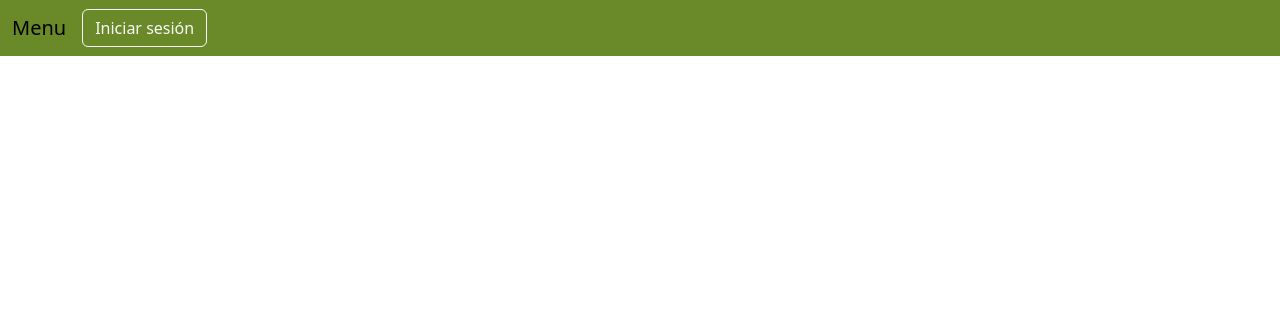
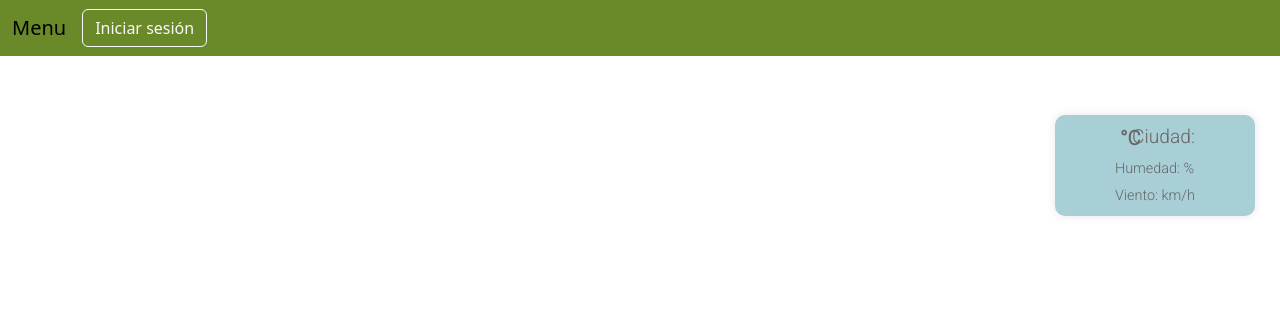
Before and after one commit to Mappo1562/GRUPO21-2025-PROYINF, a Django app: template Proyecto/proyectogrupo08/templates/index.html in a window 1280 px wide. Shown: the top 316 px of the page. Run offline with Django 5.2, Linux system fonts and the light colour scheme; the template is opened without the code that fills it, so the values that code supplies are empty.

Commit message:
Update index.html

```diff
--- a/Proyecto/proyectogrupo08/templates/index.html
+++ b/Proyecto/proyectogrupo08/templates/index.html
@@ -6,112 +6,67 @@
         <link href="https://fonts.googleapis.com/css2?family=Roboto:wght@300&display=swap" rel="stylesheet">
         <title>Men&uacute;</title>
         <meta charset="utf-8">
-        <title>Men&uacute;</title>
         <style>
-            .p1{
+            .p1 {
                 font-family: 'Roboto', sans-serif;
             }
-            .p2{
+
+            #clima {
+                position: absolute;
+                top: 115px;
+                right: 25px;
+                padding:10px 60px 10px 60px;
+                background-color: #a8ced6;
+                border-radius: 10px;
+                box-shadow: 0 0 10px rgba(0, 0, 0, 0.1);
                 font-family: 'Roboto', sans-serif;
-                font-size: 12px;
+                max-width: 400px;
+                color: #333;
             }
 
-            #metodos{
-                background-image: linear-gradient(180deg, #afacfd 0, #9d9df2 50%, #8a8ee7 100%);
-                padding: 1px 10px;
-                margin: 10px;
-                border-radius: 20px;
-                box-shadow:0 0 5px 0 #f2f2f2;
-            }
-            #tecnicas{
-                background-image: linear-gradient(180deg, #afacfd 0, #9d9df2 50%, #8a8ee7 100%);
-                padding: 1px 10px;
-                margin: 5px;
-                border-radius: 20px;
-                box-shadow:0 0 5px 0 #f2f2f2;
+            #clima h3 {
+                font-size: 1.2em;
+                color: #666;
+                text-align: right;
+                margin: 0;
             }
 
-            #caja {
-                margin-left:1em;
-                background-image: radial-gradient(circle at 50% -20.71%, #fbded2 0, #fad7cc 10%, #f8d0c6 20%, #f7c8c0 30%, #f5bfba 40%, #f2b5b5 50%, #efabb1 60%, #eba3af 70%, #e79bae 80%, #e294ae 90%, #dd8eb0 100%);
-                border-radius: 20px;
-                overflow: hidden;
-                display: inline-block;
+            #clima .main-info {
+                display: flex;
+                align-items: center;
+                justify-content: space-between;
             }
-            #iz {
-                padding: 0 5px;
-                float: left;
+
+            #clima .main-info img {
+                width: 60px;
+                height: 60px;
             }
-            #de {
-                min-width: 400px;
-                box-sizing: content-box;
-                display: inline-block;
-                padding: 0 30px;
+
+            #clima .main-info .temp {
+                font-size: 2.5em;
+                font-weight: bold;
+                display: flex;
+                align-items: center;
             }
-            #de a{
-                box-shadow:0 0 3px 0 #531a1e;
-                border:1px solid transparent;
-                position: relative;
-                float: right;
-                margin-left:30px;
-                font-size: 20px;
-                padding: 5px 10px ;
-                border-radius: 5px;
-                background-image: radial-gradient(circle at 50% -20.71%, #ffddfc 0, #fdd0f8 16.67%, #efc3f5 33.33%, #deb5f2 50%, #caa9f0 66.67%, #b49eef 83.33%, #9a96ee 100%);
+
+            #clima .main-info .temp sup {
+                font-size: 0.5em;
+                margin-left: 5px;
+                color: #666;
             }
-            .titulo {
-                padding: 5px;
-                font-family: 'Roboto', sans-serif;
-                margin: 0 0 0.5em;
-                text-transform: uppercase;
-                font-weight: 900;
-                font-style: italic;
-                font-size: 2rem;
-                color:#ee6352;
-                line-height: 0.8;
-                margin: 0;
-                background-image: var(--gradient);
 
-                color: transparent;
+            #clima .details {
+                margin-top: 10px;
+                font-size: 0.9em;
+                color: #666;
             }
-            #content {
-                width: auto;
-                text-align:center;
-                box-sizing:content-box;
-                float: right;
-                background: white;
-                padding: 2.3em;
-                border-radius: 10px;
-                margin: 5px;
-                z-index: 2;
+
+            #clima .details div {
+                margin-top: 5px;
             }
-            #fiumba:hover{
-                border:1px solid white;
-                color: blue;
-            }
-            #del {
-                min-width: 130px;
-                height: 40px;
-                color: #fff;
-                padding: 5px 10px;
-                font-weight: bold;
-                cursor: pointer;
-                transition: all 0.3s ease;
-                position: relative;
-                display: inline-block;
-                outline: none;
-                border-radius: 5px;
-                border: none;
-                background: #ef233c;
-                box-shadow: 0 5px #d90429;
-            }
-            #del:hover {
-                box-shadow: 0 3px #d90429;
-                top: 1px;
-            }
-            #del:active {
-                box-shadow: 0 0 #d90429;
-                top: 5px;
+
+            #weather {
+                text-align: center;
             }
         </style>
     </head>
@@ -119,9 +74,66 @@
 
         {% include "barra.html" %}
         <div id="content">
-            <h1 class="titulo">Bienvenida/o </h1>
+            <div id="clima">
+                <h3>Ciudad: <span id="ciudad"></span></h3>
+                <div class="main-info">
+                    <img id="icono-clima" src="" alt="Icono del clima" style="display: none;">
+                    <div class="temp">
+                        <span id="temperatura"></span>
+                        <sup>°C</sup>
+                    </div>
+                </div>
+                <div class="details">
+                    <div id="descripcion"></div>
+                    <div>Humedad: <span id="humedad"></span>%</div>
+                    <div>Viento: <span id="viento"></span> km/h</div>
+                </div>
+            </div>
         </div>
 
+        <script>
+            async function obtenerClima() {
+                const apiKey = "ea5425780f9defe5b7b0174bef97cff0"; // Reemplaza con tu propia API Key
+                const ciudad = "Santiago"; // Cambia por la ciudad que desees
+                const url = `https://api.openweathermap.org/data/2.5/weather?q=${ciudad}&APPID=${apiKey}&units=metric&lang=es`;
+
+                try {
+                    const respuesta = await fetch(url);
+                    if (!respuesta.ok) throw new Error("Error al obtener los datos");
+
+                    const datos = await respuesta.json();
+                    const descripcion = datos.weather[0].description;
+                    const temperatura = datos.main.temp;
+                    const icono = datos.weather[0].icon;
+                    const humedad = datos.main.humidity;
+                    const viento = datos.wind.speed;
+                    const ciudadNombre = datos.name;
+
+                    // Actualizar los elementos en HTML
+                    document.getElementById("descripcion").textContent = descripcion;  // Puedes reemplazar por `descripcion`
+                    document.getElementById("temperatura").textContent = `${temperatura}`;
+                    document.getElementById("humedad").textContent = `${humedad}`;
+                    document.getElementById("viento").textContent = `${viento}`;
+                    document.getElementById("ciudad").textContent = ciudadNombre;
+
+                    // Configurar el icono
+                    const iconoClima = document.getElementById("icono-clima");
+                    iconoClima.src = `https://openweathermap.org/img/wn/${icono}@2x.png`;
+                    iconoClima.style.display = "inline"; // Mostrar el icono
+
+                    // Actualizar la hora
+                    const fecha = new Date();
+                    const horaLocal = new Date(fecha.getTime() + (timezoneOffset * 1000));
+                    const hora = horaLocal.toLocaleTimeString([], { hour: '2-digit', minute: '2-digit' });
+                    document.getElementById("hora").textContent = `${hora}`;
+                } catch (error) {
+                    console.error("Error en la solicitud:", error);
+                    document.getElementById("weather").textContent = "No se pudo obtener el clima.";
+                }
+            }
+
+            obtenerClima();
+        </script>
     </body>
 </html>
 {% endblock %}
```
